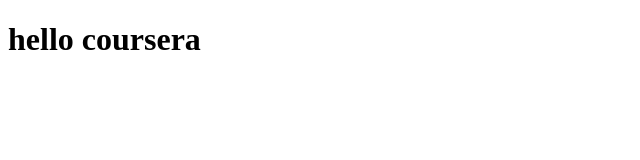
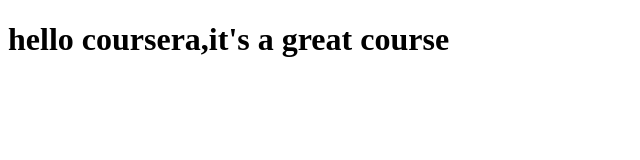
Before and after one commit to psc1961/coursera-test, a plain HTML site: page site/index.html in a window 1280 px wide. Shown: the whole page, without its empty margins (0-640 px from the left). Drawn offline with Linux system fonts and the light colour scheme.

Commit message:
small addition to out page content

```diff
--- a/site/index.html
+++ b/site/index.html
@@ -4,6 +4,6 @@
 	<title>Hello coursera</title>
 </head>
 <body>
-<H1>hello coursera</H1>
+<H1>hello coursera,it's a great course</H1>
 </body>
 </html>
```
